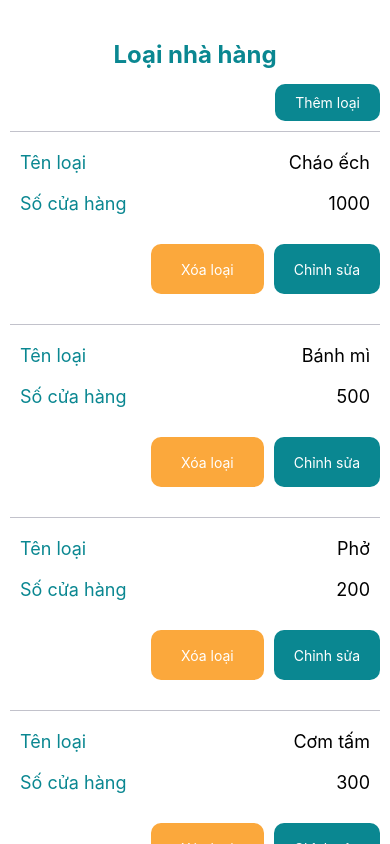
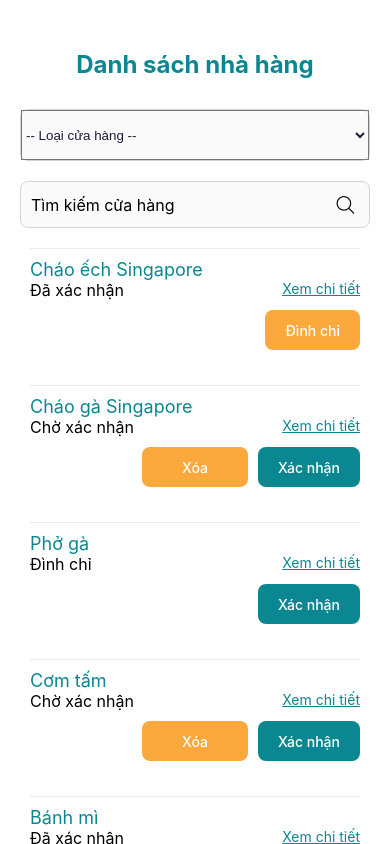
Before and after one commit to dohuy0708/FoodieGo_FE, a React Native app: screen /ListVendor in a window 390 px wide. Built offline with nearby package versions, Linux system fonts and the light colour scheme; what react-native-calendars would draw is missing.

Commit message:
tạo trang danh sách nhà hàng cho amdin

```diff
--- /dev/null
+++ b/src/Screens/Admin/ListVendor.js
@@ -0,0 +1,293 @@
+import { React, useState, useEffect } from "react";
+import {
+  View,
+  Text,
+  StyleSheet,
+  FlatList,
+  TouchableOpacity,
+  TextInput,
+} from "react-native";
+import EvilIcons from "@expo/vector-icons/EvilIcons";
+import { Color } from "../../constants";
+import { Picker } from "@react-native-picker/picker";
+
+const category = [
+  { id: 1, name: "Cháo ếch" },
+  { id: 2, name: "Bánh mì" },
+  { id: 3, name: "Phở" },
+];
+
+const restaurant = [
+  {
+    id: 1,
+    name: "Cháo ếch Singapore",
+    status: "Đã xác nhận ",
+  },
+  {
+    id: 2,
+    name: "Cháo gà Singapore",
+    status: "Chờ xác nhận ",
+  },
+  {
+    id: 3,
+    name: "Phở gà",
+    status: "Đình chỉ ",
+  },
+  {
+    id: 4,
+    name: "Cơm tấm",
+    status: "Chờ xác nhận ",
+  },
+  {
+    id: 5,
+    name: "Bánh mì",
+    status: "Đã xác nhận ",
+  },
+  {
+    id: 6,
+    name: "Cháo ếch Singapore",
+    status: "Đã xác nhận ",
+  },
+];
+
+export default function ListVendor() {
+  const [searchTerm, setSearchTerm] = useState("");
+  const [searchResults, setSearchResults] = useState(restaurant);
+  const [selectedCategory, setSelectedCategory] = useState(null);
+
+  useEffect(() => {
+    if (searchTerm === "") {
+      setSearchResults(restaurant);
+    } else {
+      const filtered = restaurant.filter((item) =>
+        item.name.toLowerCase().includes(searchTerm.toLowerCase())
+      );
+      setSearchResults(filtered);
+    }
+  }, [searchTerm]);
+
+  useEffect(() => {
+    let filteredData = restaurant;
+
+    if (selectedCategory) {
+      filteredData = filteredData.filter(
+        (item) => item.categoryId === selectedCategory
+      );
+
+      const categoryName = category.find(
+        (c) => c.id === selectedCategory
+      )?.name;
+      if (categoryName) {
+        filteredData = filteredData.filter((item) =>
+          item.name.toLowerCase().includes(categoryName.toLowerCase())
+        );
+      }
+    }
+
+    if (searchTerm !== "") {
+      filteredData = filteredData.filter((item) =>
+        item.name.toLowerCase().includes(searchTerm.toLowerCase())
+      );
+    }
+    setSearchResults(filteredData);
+  }, [searchTerm, selectedCategory]);
+
+  return (
+    <View style={styles.container}>
+      <Text style={styles.header}>Danh sách nhà hàng</Text>
+      <View style={styles.picker_container}>
+        <Picker
+          selectedValue={selectedCategory}
+          onValueChange={(itemValue) => setSelectedCategory(itemValue)}
+          style={styles.picker}
+          mode="dropdown"
+        >
+          <Picker.Item
+            label="-- Loại cửa hàng --"
+            style={{ fontSize: 14, color: Color.GRAY_BORDER }}
+            value={null}
+          />
+          {category.map((item) => (
+            <Picker.Item
+              key={item.id}
+              label={item.name}
+              value={item.id}
+              style={{ fontSize: 14 }}
+            />
+          ))}
+        </Picker>
+      </View>
+
+      <View style={styles.inputContainer}>
+        <TextInput
+          style={styles.textInput}
+          placeholder="Tìm kiếm cửa hàng"
+          value={searchTerm}
+          onChangeText={setSearchTerm}
+        />
+
+        <TouchableOpacity>
+          <EvilIcons name="search" size={28} color="black" />
+        </TouchableOpacity>
+      </View>
+
+      <FlatList
+        data={searchResults}
+        renderItem={({ item }) => (
+          <View
+            style={{
+              padding: 10,
+              marginVertical: 5,
+            }}
+          >
+            <View style={styles.divider} />
+            <Text style={{ fontSize: 18, color: Color.DEFAULT_GREEN }}>
+              {item.name}
+            </Text>
+            <View
+              style={{ flexDirection: "row", justifyContent: "space-between" }}
+            >
+              <Text style={{ fontSize: 16 }}>{item.status}</Text>
+              <TouchableOpacity>
+                <Text
+                  style={{
+                    color: Color.DEFAULT_GREEN,
+                    textDecorationLine: "underline",
+                  }}
+                >
+                  Xem chi tiết
+                </Text>
+              </TouchableOpacity>
+            </View>
+            {item.status.trim() === "Chờ xác nhận" && (
+              <View style={styles.buttonContainer}>
+                <TouchableOpacity
+                  style={[
+                    styles.button,
+                    {
+                      backgroundColor: Color.DEFAULT_YELLOW,
+                      paddingHorizontal: 40,
+                    },
+                  ]}
+                >
+                  <Text style={styles.buttonText}>Xóa</Text>
+                </TouchableOpacity>
+                <TouchableOpacity
+                  style={[
+                    styles.button,
+                    { backgroundColor: Color.DEFAULT_GREEN },
+                  ]}
+                >
+                  <Text style={styles.buttonText}>Xác nhận</Text>
+                </TouchableOpacity>
+              </View>
+            )}
+            {item.status.trim() === "Đã xác nhận" && (
+              <View style={styles.buttonContainer}>
+                <TouchableOpacity
+                  style={[
+                    styles.button,
+                    {
+                      backgroundColor: Color.DEFAULT_YELLOW,
+                    },
+                  ]}
+                >
+                  <Text style={styles.buttonText}>Đình chỉ</Text>
+                </TouchableOpacity>
+              </View>
+            )}
+            {item.status.trim() === "Đình chỉ" && (
+              <View style={styles.buttonContainer}>
+                <TouchableOpacity
+                  style={[
+                    styles.button,
+                    { backgroundColor: Color.DEFAULT_GREEN },
+                  ]}
+                >
+                  <Text style={styles.buttonText}>Xác nhận</Text>
+                </TouchableOpacity>
+              </View>
+            )}
+          </View>
+        )}
+        keyExtractor={(item) => item.id.toString()}
+        showsVerticalScrollIndicator={false}
+      />
+    </View>
+  );
+}
+
+const styles = StyleSheet.create({
+  container: {
+    flex: 1,
+    backgroundColor: "#fff",
+    paddingHorizontal: 20,
+    paddingTop: 10,
+  },
+  header: {
+    marginTop: 40,
+    textAlign: "center",
+    color: Color.DEFAULT_GREEN,
+    fontWeight: "bold",
+    fontSize: 24,
+    marginBottom: 15,
+  },
+  picker_container: {
+    width: "100%",
+    borderWidth: 1,
+    borderColor: Color.GRAY_BORDER || "#ccc",
+    borderRadius: 8,
+
+    marginTop: 15,
+    backgroundColor: "#fafafa",
+
+    justifyContent: "center",
+  },
+  picker: {
+    height: 50,
+    width: "100%",
+    color: Color.SECONDARY_BLACK || "#333",
+    backgroundColor: "transparent",
+  },
+  divider: {
+    height: 1,
+    backgroundColor: Color.LIGHT_GREY2,
+    marginBottom: 10,
+    marginTop: 5,
+  },
+  buttonContainer: {
+    flexDirection: "row",
+    gap: 10,
+    justifyContent: "flex-end",
+    marginTop: 10,
+  },
+  button: {
+    paddingHorizontal: 20,
+    paddingVertical: 10,
+
+    minHeight: 40,
+    borderRadius: 8,
+    alignItems: "center",
+    justifyContent: "center",
+  },
+  buttonText: {
+    color: "white",
+    fontWeight: "500",
+  },
+  inputContainer: {
+    flexDirection: "row",
+    alignItems: "center",
+    borderWidth: 1,
+    borderColor: Color.GRAY_BORDER || "#ccc",
+    borderRadius: 8,
+    marginTop: 20,
+    paddingHorizontal: 10,
+    backgroundColor: "#fafafa",
+  },
+  textInput: {
+    flex: 1,
+    height: 45,
+    fontSize: 16,
+    paddingVertical: 5,
+  },
+});
--- a/src/navigation/navigation.js
+++ b/src/navigation/navigation.js
@@ -15,12 +15,14 @@ import OrderDetail from "../Screens/vendor/OrderDetail";
 import Notification from "../Screens/vendor/Notification";
 import Statistic from "../Screens/vendor/Statistic";
 import Category from "../Screens/Admin/Category";
+import ListVendor from "../Screens/Admin/ListVendor";
 const Stack = createNativeStackNavigator();
 
 export default function Navigation() {
   return (
     <NavigationContainer>
       <Stack.Navigator screenOptions={{ headerShown: false }}>
+        <Stack.Screen name="ListVendor" component={ListVendor} />
         <Stack.Screen name="Category" component={Category} />
         <Stack.Screen name="Statistic" component={Statistic} />
         <Stack.Screen name="Notification" component={Notification} />
```
